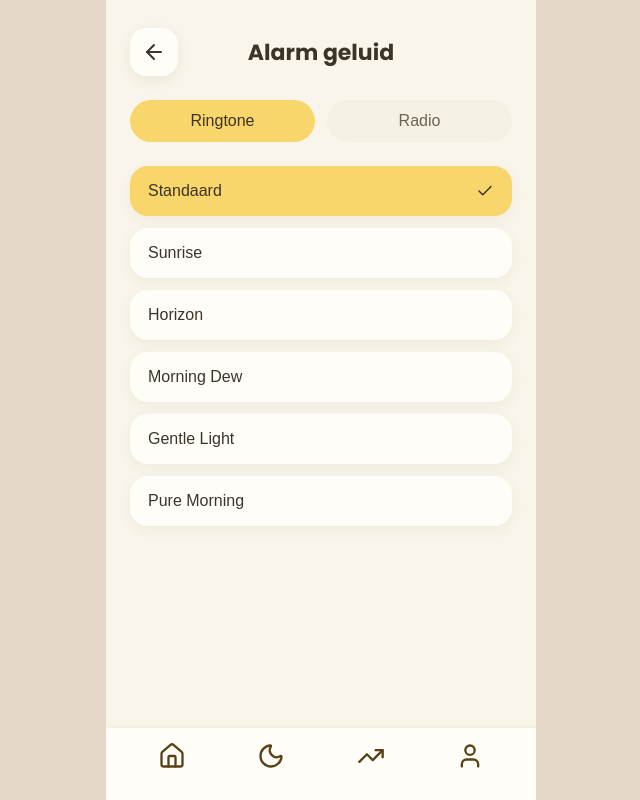
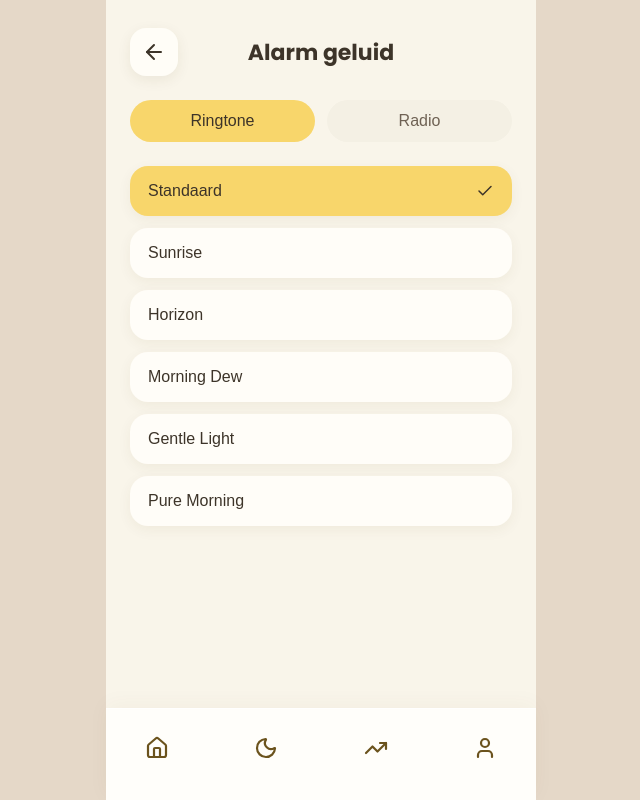
Before and after one commit to MaartjevD/RestforMore, a React (Vite) app: page /alarm in a window 1280 px wide. Both pictures are taken after typing "Sample", "5", "Sample", "10:30" into the empty fields and a click on the button "Opslaan". Shown: the whole page, without its empty margins (319-959 px from the left). Built offline with nearby package versions, Linux system fonts and the light colour scheme.

Commit message:
bottom nav modern design (was to beginner design)

```diff
--- a/componenten/avondroutineEdit.css
+++ b/componenten/avondroutineEdit.css
@@ -28,6 +28,7 @@
   place-items: center;
 
   color: #d7ad28;
+
   background: linear-gradient(145deg, #fff8d8, #f8edc8);
 
   box-shadow:
@@ -38,10 +39,10 @@
 .homeRoutineTop h2 {
   margin: 0;
 
-  color: #25211d;
-  font-size: 24px;
-  font-weight: 800;
-  letter-spacing: -0.5px;
+  color: #2e261ed6;
+  font-size: 18.72px;
+  font-weight: 700;
+  letter-spacing: 0px;
 }
 
 .homeRoutineTop p {
--- a/componenten/educatie.css
+++ b/componenten/educatie.css
@@ -43,8 +43,8 @@
   margin: 0 0 10px;
 
   color: #25211d;
-  font-size: 22px;
-  font-weight: 800;
+  font-size: 18.72px;
+  font-weight: 700;
   line-height: 1.1;
   letter-spacing: -0.4px;
 }
--- a/src/components/BottomNav.css
+++ b/src/components/BottomNav.css
@@ -1,4 +1,4 @@
-.bottom-nav {
+.bottomNav {
   position: fixed;
   left: 50%;
   bottom: 0;
@@ -6,21 +6,56 @@
 
   width: 100%;
   max-width: 430px;
-  height: 72px;
-  padding: 0 16px 16px 16px;
+  height: 92px;
 
-  background: #fffdf7;
+  padding: 0 20px calc(env(safe-area-inset-bottom) + 12px);
+
   display: flex;
-  justify-content: space-around;
+  justify-content: space-between;
   align-items: center;
 
-  z-index: 100;
+  background: #fffefa;
+
+  z-index: 999;
+
+  box-shadow:
+    0 -4px 20px rgba(94, 72, 37, 0.04),
+    inset 0 1px 0 rgba(255, 255, 255, 0.9);
 }
 
-.bottom-nav__item {
-  color: #5a4218;
-  text-decoration: none;
+.bottomNavItem {
+  position: relative;
+
+  width: 62px;
+  height: 44px;
+  border-radius: 999px;
+
   display: flex;
   align-items: center;
   justify-content: center;
+
+  color: #6b531d;
+  text-decoration: none;
+
+  transition:
+    background 0.2s ease,
+    transform 0.15s ease,
+    color 0.2s ease;
 }
+
+.bottomNavItem svg {
+  transition: transform 0.18s ease;
+}
+
+.bottomNavItem:active {
+  transform: scale(0.96);
+}
+
+.bottomNavItem.active {
+  background: #f5edd0;
+  color: #6b531d;
+}
+
+.bottomNavItem.active svg {
+  transform: scale(1.05);
+}
--- a/src/components/BottomNav.jsx
+++ b/src/components/BottomNav.jsx
@@ -1,24 +1,45 @@
 import { Home, Moon, TrendingUp, User } from "lucide-react";
+
+import { useLocation } from "react-router-dom";
 import "./BottomNav.css";
 
 export default function BottomNav() {
+  const location = useLocation();
+
+  const navItems = [
+    {
+      icon: <Home size={24} strokeWidth={2.2} />,
+      path: "/",
+    },
+    {
+      icon: <Moon size={24} strokeWidth={2.2} />,
+      path: "/Sleep",
+    },
+    {
+      icon: <TrendingUp size={24} strokeWidth={2.2} />,
+      path: "/Progress",
+    },
+    {
+      icon: <User size={24} strokeWidth={2.2} />,
+      path: "/Account",
+    },
+  ];
+
   return (
-    <nav className="bottom-nav">
-      <a href="/" className="bottom-nav__item">
-        <Home size={28} />
-      </a>
+    <nav className="bottomNav">
+      {navItems.map((item) => {
+        const active = location.pathname === item.path;
 
-      <a href="/Sleep" className="bottom-nav__item">
-        <Moon size={28} />
-      </a>
-
-      <a href="/Progress" className="bottom-nav__item">
-        <TrendingUp size={28} />
-      </a>
-
-      <a href="/Account" className="bottom-nav__item">
-        <User size={28} />
-      </a>
+        return (
+          <a
+            key={item.path}
+            href={item.path}
+            className={`bottomNavItem ${active ? "active" : ""}`}
+          >
+            {item.icon}
+          </a>
+        );
+      })}
     </nav>
   );
 }
--- a/src/pages/Progress.jsx
+++ b/src/pages/Progress.jsx
@@ -14,9 +14,7 @@ export default function Progress() {
         <SleepTracker />
       </div>
 
-      <div style={{ padding: "16px" }}>
-        <SleepCard />
-      </div>
+      <SleepCard />
     </main>
   );
 }
```
Also changed, not shown: src/components/accountComp.css (added), src/components/accountComp.jsx (added).
